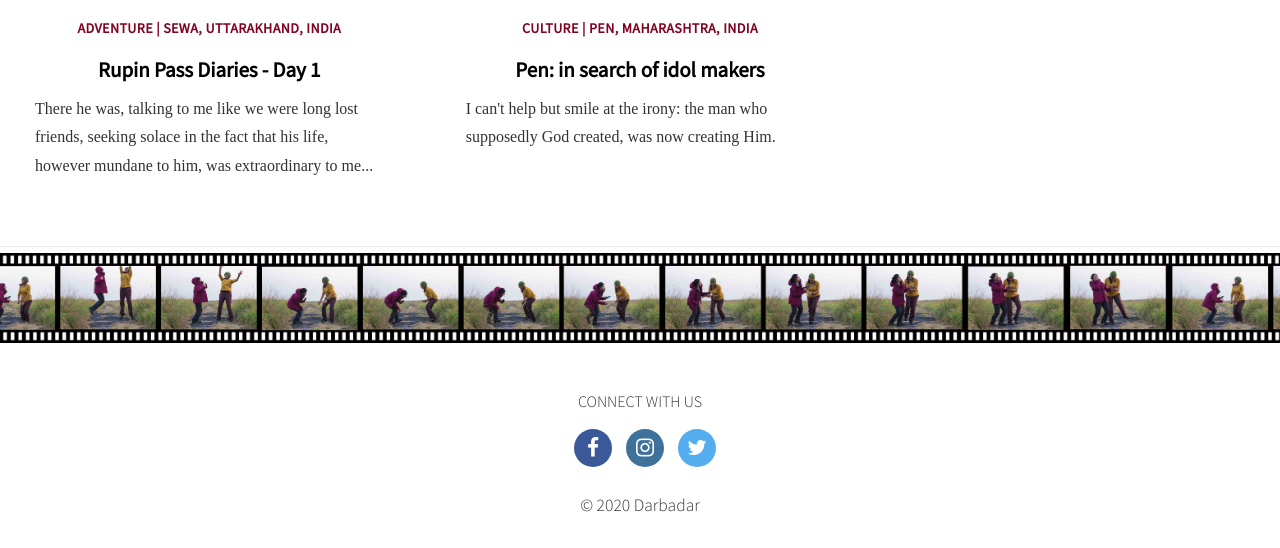
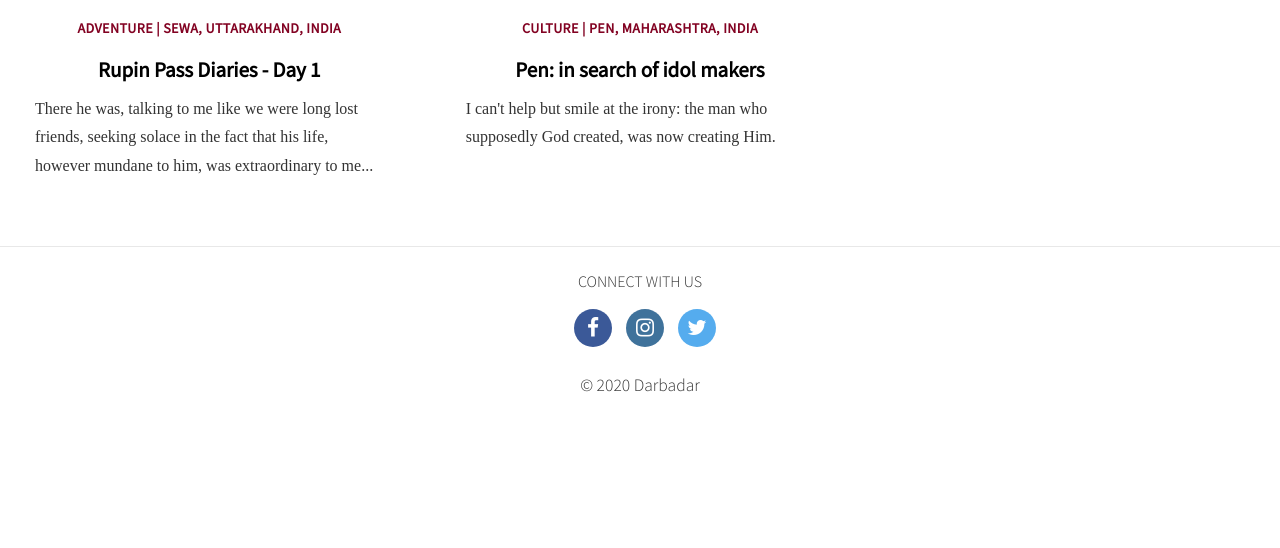
Before and after one commit to harshac/darbadar, a Jekyll site: the page built from index.html, in a window 1280 px wide. Shown: the part 4405-4953 px from the top of the page. Built offline with Jekyll 4.4.1, drawn with Linux system fonts in a browser that asks for light colours; nearby versions of some CDN libraries; some web fonts are replaced; after the commit the page ends 4833 px from its top, so only the background shows below that.

Commit message:
Removes filmroll

```diff
--- a/_layouts/default.html
+++ b/_layouts/default.html
@@ -13,12 +13,6 @@
 </div>
 
 <div class="site-footer">
-    {% if page.name == "index.html" %}
-    <div class="film-roll-wrapper">
-        <div class="film-roll"></div>
-    </div>
-    {% endif %}
-
     <div class="wrapper">
         <div class="follow">
             <p>Connect with us</p>
--- a/_sass/_film-roll.scss
+++ /dev/null
@@ -1,21 +0,0 @@
-.film-roll-wrapper{
-  overflow: hidden;
-}
-
-.film-roll {
-  height: 120px;
-  background-image: url("/assets/images/film-roll.jpg");
-  background-size: 1213px;
-  background-repeat: repeat-x;
-  animation: slide 180s linear infinite;
-  width: 36000px;
-}
-
-@keyframes slide {
-  from {
-    -webkit-transform: translateX(0);
-  }
-  to {
-    -webkit-transform: translateX(-5%);
-  }
-}
--- a/css/main.scss
+++ b/css/main.scss
@@ -52,7 +52,6 @@ $video-box-height: $box-width / 1.6 + 80;
         "formatting",
         "btw",
         "about",
-        "film-roll",
         "post/layout",
         "post/social-media",
         "post/postcards",
```
Also changed, not shown: assets/images/film-roll.jpg (deleted).
